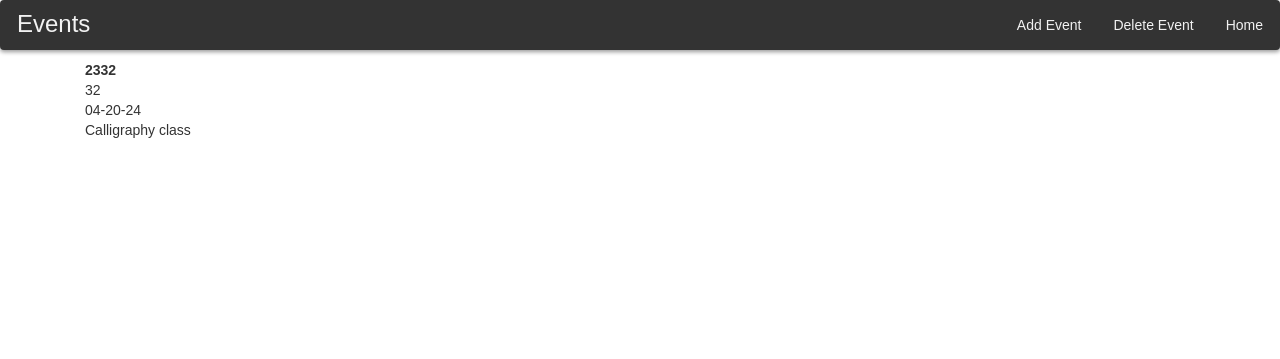
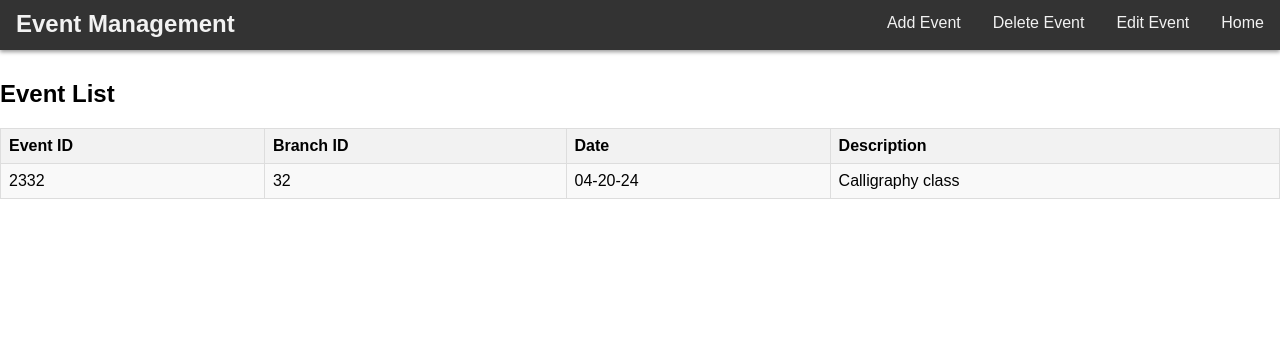
Before and after one commit to jessicathomas13/CPSC471, a PHP site: page /admin-event.php in a window 1280 px wide. Shown: the top 359 px of the page. Run offline with PHP 8.4, Linux system fonts and the light colour scheme; data comes from the database, SQL or seed files in the repository; data that the repository does not hold is empty.

Commit message:
edited admin-event

```diff
--- a/includes/add-event.php
+++ b/includes/add-event.php
@@ -95,7 +95,7 @@ if ($_SERVER["REQUEST_METHOD"] == "POST") {
               </div>
               <div class="form-group">
               <label>Date</label>
-              <input class="form-control"  name="date"  />
+              <input type="datetime-local" class="form-control"  name="date"  />
               </div>
               <div class="form-group">
               <label>Description</label>
--- a/includes/admin-event.php
+++ b/includes/admin-event.php
@@ -3,35 +3,28 @@ session_start();
 error_reporting(0);
 include('sqlconnect.php');
 
+$publishers = [];
+
+
+$query = "SELECT * FROM event";
+$stmt = $con->prepare($query);
+$stmt->execute();
+$result = $stmt->get_result();
+
+
+while ($row = $result->fetch_assoc()) {
+    $events[] = $row;
+}
 ?>
-
 <!DOCTYPE html>
-<html lang="en">
+<html>
 <head>
-    <meta charset="UTF-8">
-    <meta http-equiv="X-UA-Compatible" content="IE=edge">
-    <meta name="viewport" content="width=device-width, initial-scale=1.0">
     <title>Event Management</title>
-    <link rel="stylesheet" href="assets/bootstrap.css">
-    <link rel="stylesheet" href="assets/font-awesome.css">
-    <script>
-        function toggleDelete(shouldShow) {
-            const checkboxes = document.querySelectorAll('.delete-checkbox');
-            const deleteBtn = document.getElementById('delete-btn');
-            checkboxes.forEach(cb => cb.style.display = shouldShow ? 'block' : 'none');
-            deleteBtn.style.display = shouldShow ? 'block' : 'none';
-        }
-
-        function confirmDeletion() {
-            const checkedBoxes = document.querySelectorAll('.delete-checkbox:checked');
-            return checkedBoxes.length > 0 ? confirm('Are you sure you want to delete the selected events?') : false;
-        }
-    </script>
     <style>
         body {
             font-family: Arial, sans-serif;
             margin: 0;
-        padding-top: 60px;
+            padding-top: 60px; /* Space for the fixed navbar */
         }
         .navbar {
             background-color: #333;
@@ -39,19 +32,19 @@ include('sqlconnect.php');
             position: fixed;
             top: 0;
             width: 100%;
-        height: 50px;
-        box-shadow: 0 2px 4px rgba(0,0,0,0.4);
+            height: 50px; /* Slim navbar height */
+            box-shadow: 0 2px 4px rgba(0,0,0,0.4); /* Shadow for depth */
         }
-      .navbar h4, .navbar a {
+        .navbar a {
             float: right;
             display: block;
             color: #f2f2f2;
             text-align: center;
             padding: 14px 16px;
             text-decoration: none;
-        transition: background-color 0.3s;
+            transition: background-color 0.3s; /* Transition for hover effect */
         }
-      .navbar h4:hover, .navbar a:hover {
+        .navbar a:hover {
             background-color: #ddd;
             color: black;
         }
@@ -60,46 +53,57 @@ include('sqlconnect.php');
             color: #f2f2f2;
             text-align: center;
             padding: 10px 16px;
-        font-size: 24px;
-        margin: 0;
+            font-size: 24px; /* Font size for title */
+            margin: 0; /* Remove default margin */
         }
-      .delete-checkbox, #delete-btn {
-            display: none; /* Hide checkboxes and delete button by default */
-            margin-top: 10px;
+        .event-list {
+            border-collapse: collapse;
+            width: 100%;
+            margin-bottom: 20px; /* Space below table */
+        }
+        .event-list th, .event-list td {
+            border: 1px solid #ddd;
+            padding: 8px;
+            text-align: left;
+        }
+        .event-list th {
+            background-color: #f2f2f2;
+        }
+        .event-list tr:nth-child(even) {
+            background-color: #f9f9f9;
         }
     </style>
 </head>
 <body>
-    <nav class="navbar">
-        <h1>Events</h1>
+
+    <div class="navbar">
+        <h1>Event Management</h1>
         <a href="admin-dashboard.php">Home</a>
-        <a href="#" onclick="toggleDelete(true)">Delete Event</a>
+        <a href="edit-event.php">Edit Event</a>
+        <a href="delete-event.php">Delete Event</a>
         <a href="add-event.php">Add Event</a>
-    </nav>
+    </div>
 
-    <div class="content-wrapper">
-        <div class="container">
-            <div class="row pad-botm">
-                <div class="col-md-12">
-                    <form method="POST" action="delete-event.php" onsubmit="return confirmDeletion();">
-                      <?php
-                        $sql = "SELECT * FROM event";
-                        $result = mysqli_query($con, $sql);
+<div class="content">
+    <h2>Event List</h2>
+    <table class="event-list">
+        <tr>
+            <th>Event ID</th>
+            <th>Branch ID</th>
+            <th>Date</th>
+            <th>Description</th>
 
-                        while ($row = mysqli_fetch_assoc($result)) { ?>
-                            <div class="col-md-4" style="float:left; height:300px;">
-                                <b><?php echo $row['EventID'];?></b><br />
-                                <?php echo $row['BranchID'];?><br />
-                                <?php echo $row['Date'];?><br />
-                                <?php echo $row['Description'];?><br />
-                                <input type="checkbox" class="delete-checkbox" name="delete_ids[]" value="<?php echo $row['ID']; ?>"><br>
+        </tr>
+        <?php foreach ($events as $event): ?>
+            <tr>
+                <td><?= htmlspecialchars($event['EventID']); ?></td>
+                <td><?= htmlspecialchars($event['BranchID']); ?></td>
+                <td><?= htmlspecialchars($event['Date']); ?></td>
+                <td><?= htmlspecialchars($event['Description']); ?></td>
+            </tr>
+        <?php endforeach; ?>
+    </table>
 </div>
-                        <?php } ?>
-                        <button type="submit" id="delete-btn" class="btn btn-danger">Delete Selected</button>
-                    </form>
-                </div>
-            </div>
-        </div>
-    </div>
+
 </body>
 </html>
```
Lines whose indentation alone changed are shown as unchanged.
